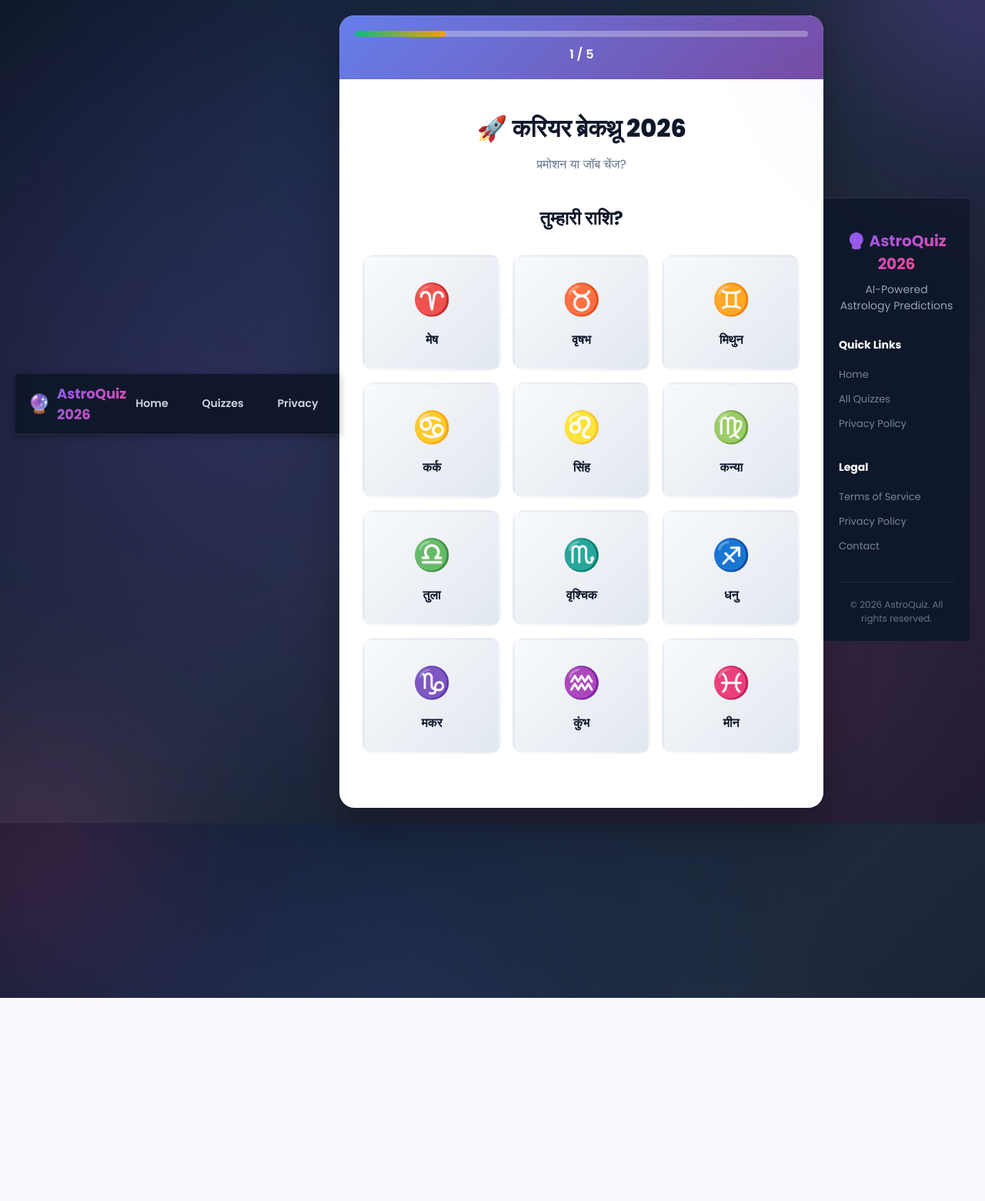
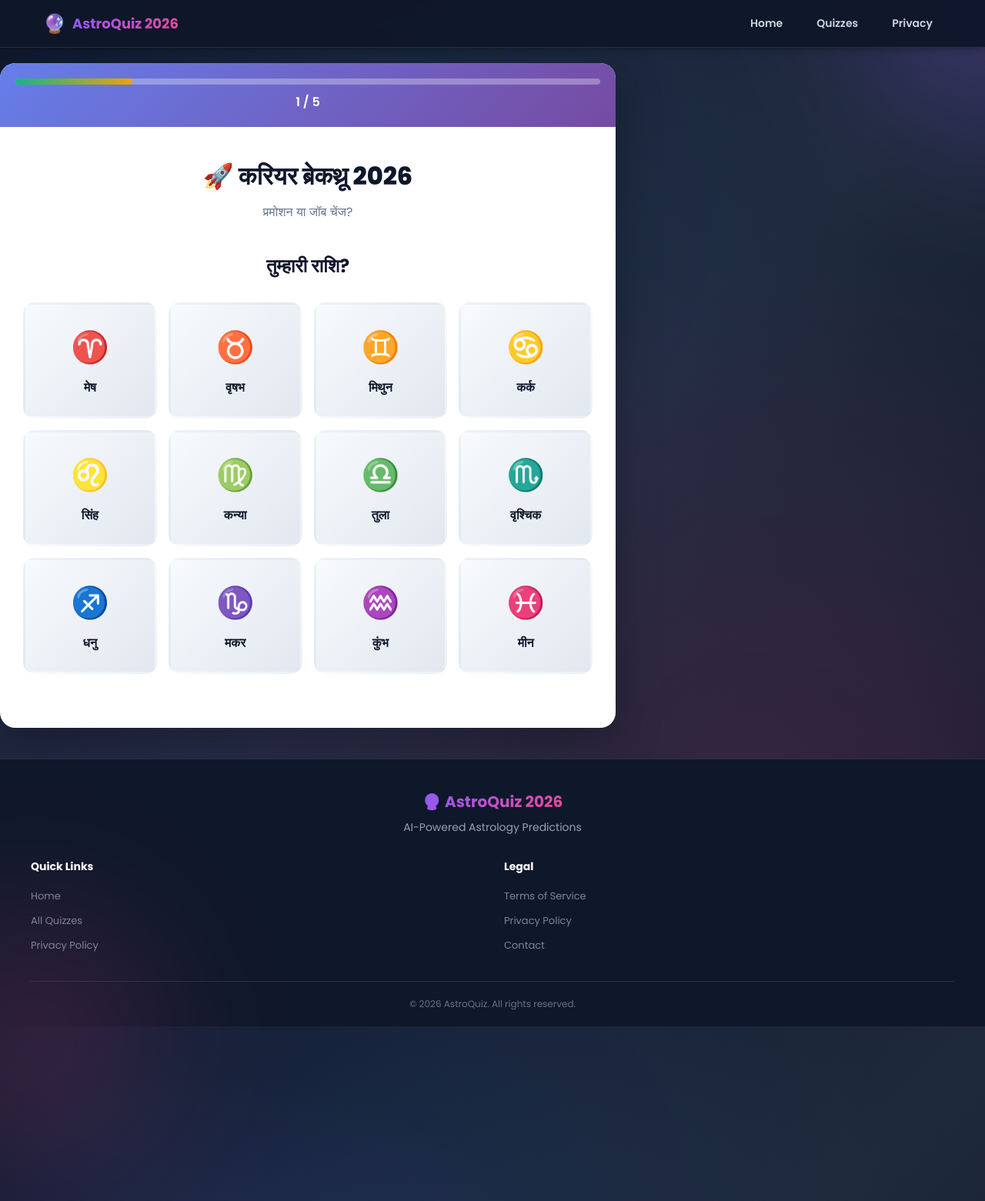
Before and after one commit to amaurajhonsons-dotcom/astro-quiz-2026, a PHP site: page /quizzes/quiz.html?id=career-boost in a window 1280 px wide; the page is wider, and only the part inside the window is pictured. Shown: that part at 77% size. Before the commit the page ends 1297 px from the top of that part, so only its background shows below. Run offline with PHP 8.4, Linux system fonts and the light colour scheme; some libraries are stand-ins or nearby versions.

Commit message:
FIX: Remove flex from quiz-body to fix layout

```diff
--- a/css/quiz.css
+++ b/css/quiz.css
@@ -4,11 +4,8 @@
         radial-gradient(circle at 80% 80%, rgba(236, 72, 153, 0.15) 0%, transparent 50%),
         radial-gradient(circle at 40% 20%, rgba(59, 130, 246, 0.1) 0%, transparent 50%),
         linear-gradient(135deg, #0f172a 0%, #1e293b 50%, #0f172a 100%);
-    min-height: 100vh;
-    display: flex;
-    align-items: center;
-    justify-content: center;
-    padding: 20px;
+    \
+ min-height: 100vh;
     position: relative;
     overflow-x: hidden;
 }
```
